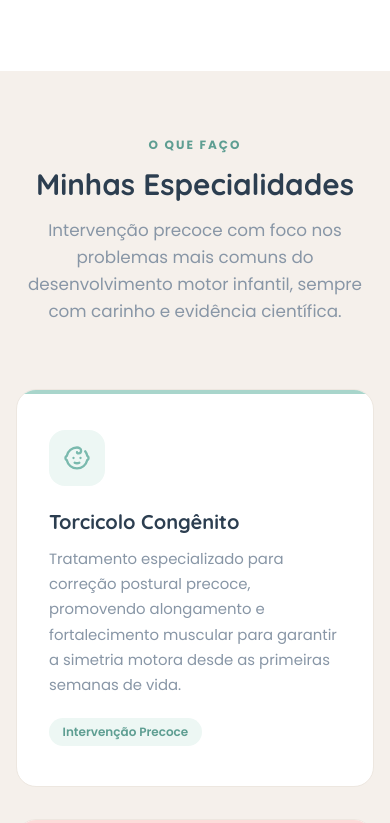
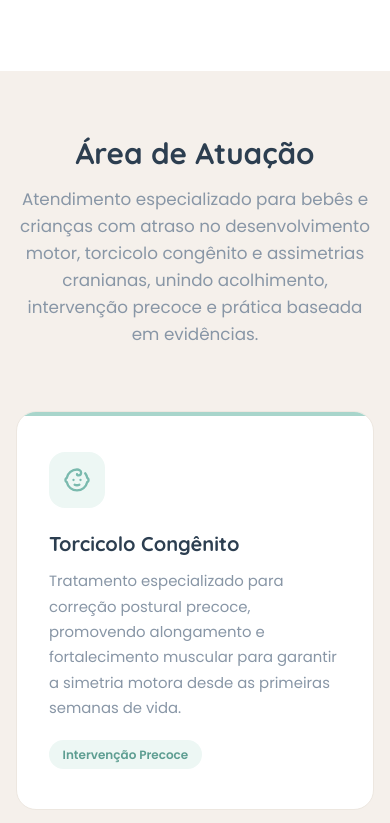
Before and after one commit to sitefisioneuro-droid/neuro-fisio, a Next.js app: page / in a window 390 px wide. Shown: the part 1720-2543 px from the top of the page. Built offline with nearby package versions, Linux system fonts and the light colour scheme.

Commit message:
mobile first

```diff
--- a/src/app/page.tsx
+++ b/src/app/page.tsx
@@ -170,12 +170,12 @@ export default function Home() {
             ════════════════════════════════════════════ */}
         <section id="especialidades" className={styles.specialties}>
           <div className={styles.specialtiesInner}>
-            <p className={styles.sectionLabel}>O que faço</p>
-            <h2 className={styles.sectionTitle}>Minhas Especialidades</h2>
+            <h2 className={styles.sectionTitle}>Área de Atuação</h2>
             <p className={styles.sectionSubtitle}>
-              Intervenção precoce com foco nos problemas mais comuns do
-              desenvolvimento motor infantil, sempre com carinho e evidência
-              científica.
+              Atendimento especializado para bebês e crianças com atraso no
+              desenvolvimento motor, torcicolo congênito e assimetrias
+              cranianas, unindo acolhimento, intervenção precoce e prática
+              baseada em evidências.
             </p>
 
             <div className={styles.specialtiesGrid}>
@@ -241,7 +241,7 @@ export default function Home() {
                 <div className={styles.proImage}>
                   <Image
                     src="/images/profissional.jpeg"
-                    alt="Foto da Dra. Especialista"
+                    alt="Foto de Ana Cássia Siqueira da Cunha"
                     width={320}
                     height={400}
                     style={{ objectFit: "cover" }}
@@ -252,7 +252,7 @@ export default function Home() {
               <div>
                 <p className={styles.proLabel}>Fisioterapeuta Responsável</p>
                 {/* ⬇ Trocar pelo nome real da profissional */}
-                <h2 className={styles.proName}>Dra. Nome da Profissional</h2>
+                <h2 className={styles.proName}>Ana Cássia Siqueira da Cunha</h2>
 
                 <p className={styles.proText}>
                   Fisioterapeuta com experiência clínica em Reabilitação
```
